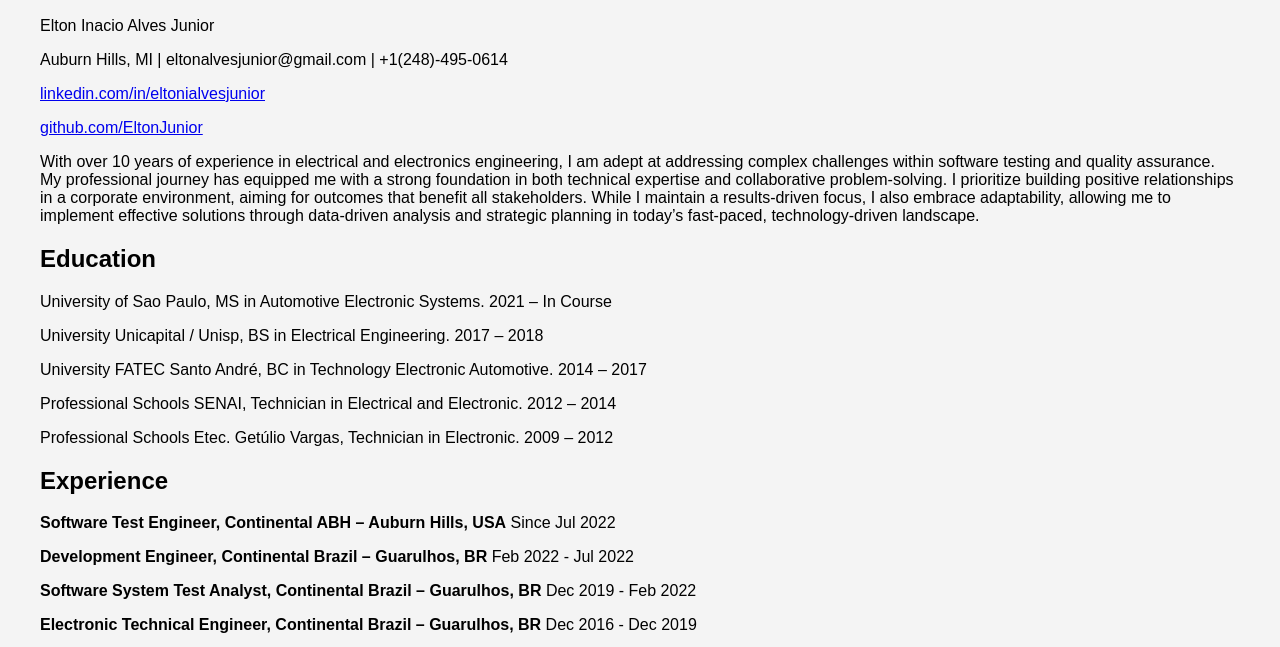
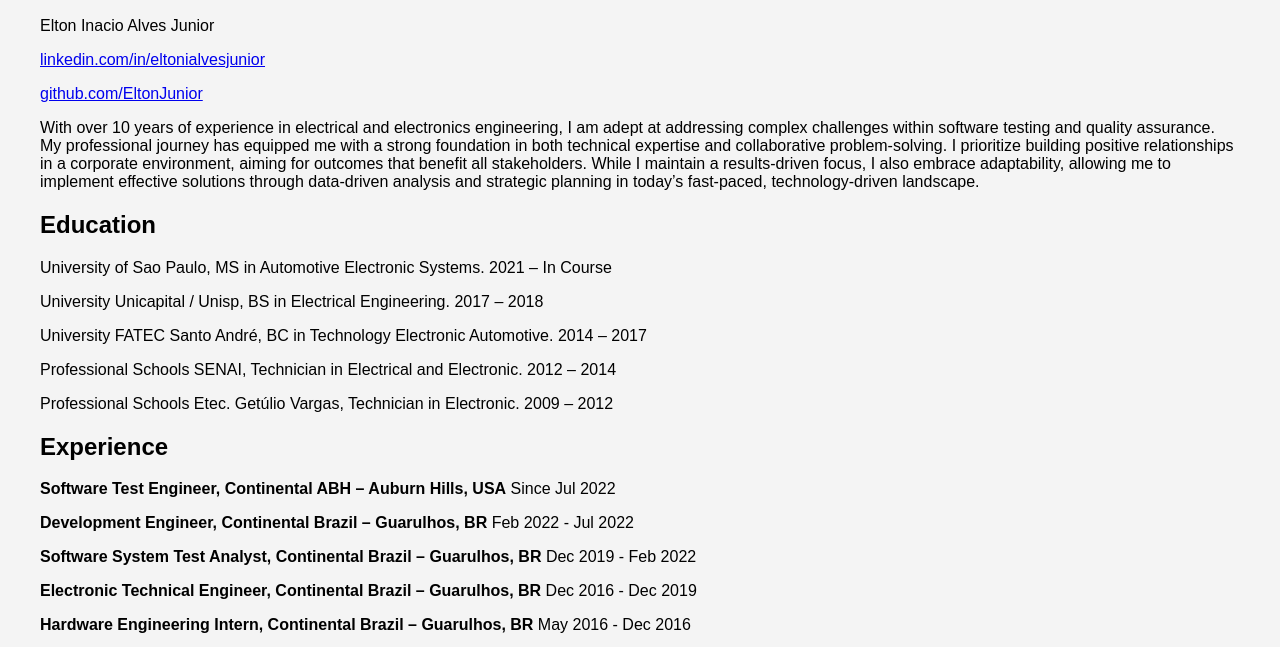
Before and after one commit to EltonJunior/eltonjunior.github.io, a plain HTML site: page index.html in a window 1280 px wide. Shown: the part 151-798 px from the top of the page. Drawn offline with Linux system fonts and the light colour scheme.

Commit message:
Update index.html
remove fone

```diff
--- a/index.html
+++ b/index.html
@@ -23,7 +23,6 @@
         <div id="english">
             <h2>About Me</h2>
             <p>Elton Inacio Alves Junior</p>
-            <p>Auburn Hills, MI | eltonalvesjunior@gmail.com | +1(248)-495-0614</p>
             <p><a href="https://linkedin.com/in/eltonialvesjunior">linkedin.com/in/eltonialvesjunior</a></p>
             <p><a href="https://github.com/EltonJunior">github.com/EltonJunior</a></p>
             <p>With over 10 years of experience in electrical and electronics engineering, I am adept at addressing complex challenges within software testing and quality assurance. My professional journey has equipped me with a strong foundation in both technical expertise and collaborative problem-solving. I prioritize building positive relationships in a corporate environment, aiming for outcomes that benefit all stakeholders. While I maintain a results-driven focus, I also embrace adaptability, allowing me to implement effective solutions through data-driven analysis and strategic planning in today’s fast-paced, technology-driven landscape.</p>
```
